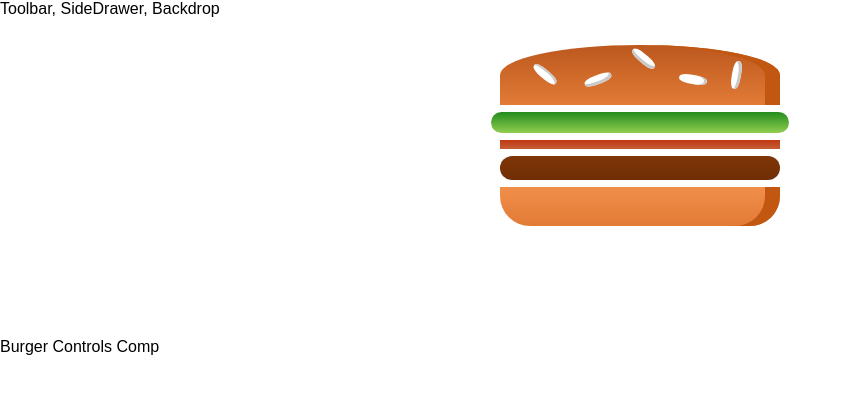
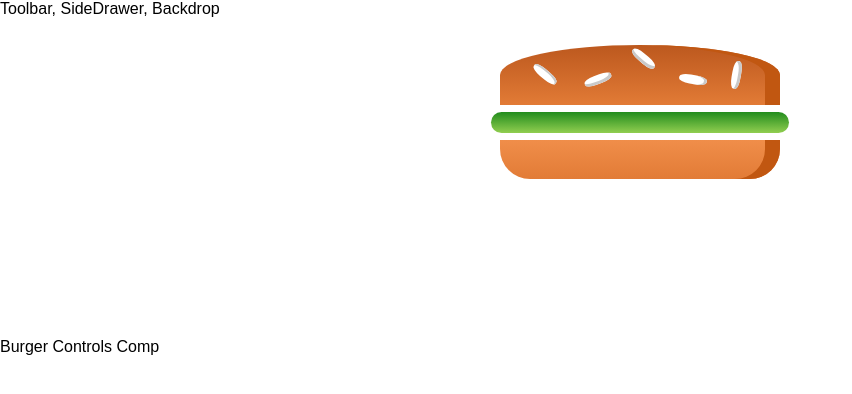
Before and after one commit to CarlosBarraganR/react-guide, a React (Create React App) app: page / in a window 1280 px wide. Shown: the top 394 px of the page, without its empty margins (0-852 px from the left). Built offline with nearby package versions, Linux system fonts and the light colour scheme.

Commit message:
Burger automatic render via state

```diff
--- a/src/components/Burger/Burger.js
+++ b/src/components/Burger/Burger.js
@@ -3,12 +3,23 @@ import './Burger.css';
 import BurgerIngredient from './BurgerIngredient/BurgerIngredient';
 
 const burger = (props) => {
+    //In this case our props we receive are an object not an array so we have to cast to an array like this:
+    let transformedIngredients = Object.keys(props.ingredients)
+        .map( ingredientsKey => {
+            return [...Array(props.ingredients[ingredientsKey])].map((_, index) => {
+                return <BurgerIngredient key={ingredientsKey + index} type={ingredientsKey}/>
+            });
+        })
+        .reduce( (acum, current) => { return acum.concat(current) }, [] );
+
+        if ( transformedIngredients.length === 0){
+            transformedIngredients = <p>Please add some Ingredients</p>
+        }
+
     return (
         <div className="Burger">
             <BurgerIngredient type="bread-top"/>
-            <BurgerIngredient type="salad"/>
-            <BurgerIngredient type="bacon"/>
-            <BurgerIngredient type="meat"/>
+            {transformedIngredients}
             <BurgerIngredient type="bread-bottom"/>
         </div>
     );
--- a/src/containers/BurgerBuilder/BurgerBuilder.js
+++ b/src/containers/BurgerBuilder/BurgerBuilder.js
@@ -2,10 +2,25 @@ import React, { Component } from 'react';
 import Burger from '../../components/Burger/Burger';
 
 class BurgerBuilder extends Component {
+    // constructor(props) {
+    //     super(props);
+    //     this.state = {...}
+    // }
+    //CAN STILL BE USED BUT ES6 IMPLEMENTS IT BY DEFAULT AND YOU ONLY NEED TO DECLARE THE STATE
+
+    state = {
+        ingredients: {
+            salad: 1,
+            bacon: 0,
+            cheese: 0,
+            meat: 0,
+        }
+    }
+
     render(){
         return (
             <div>
-                <Burger/>
+                <Burger ingredients={this.state.ingredients}/>
                 <div>Burger Controls Comp</div>
             </div>
         );
```
